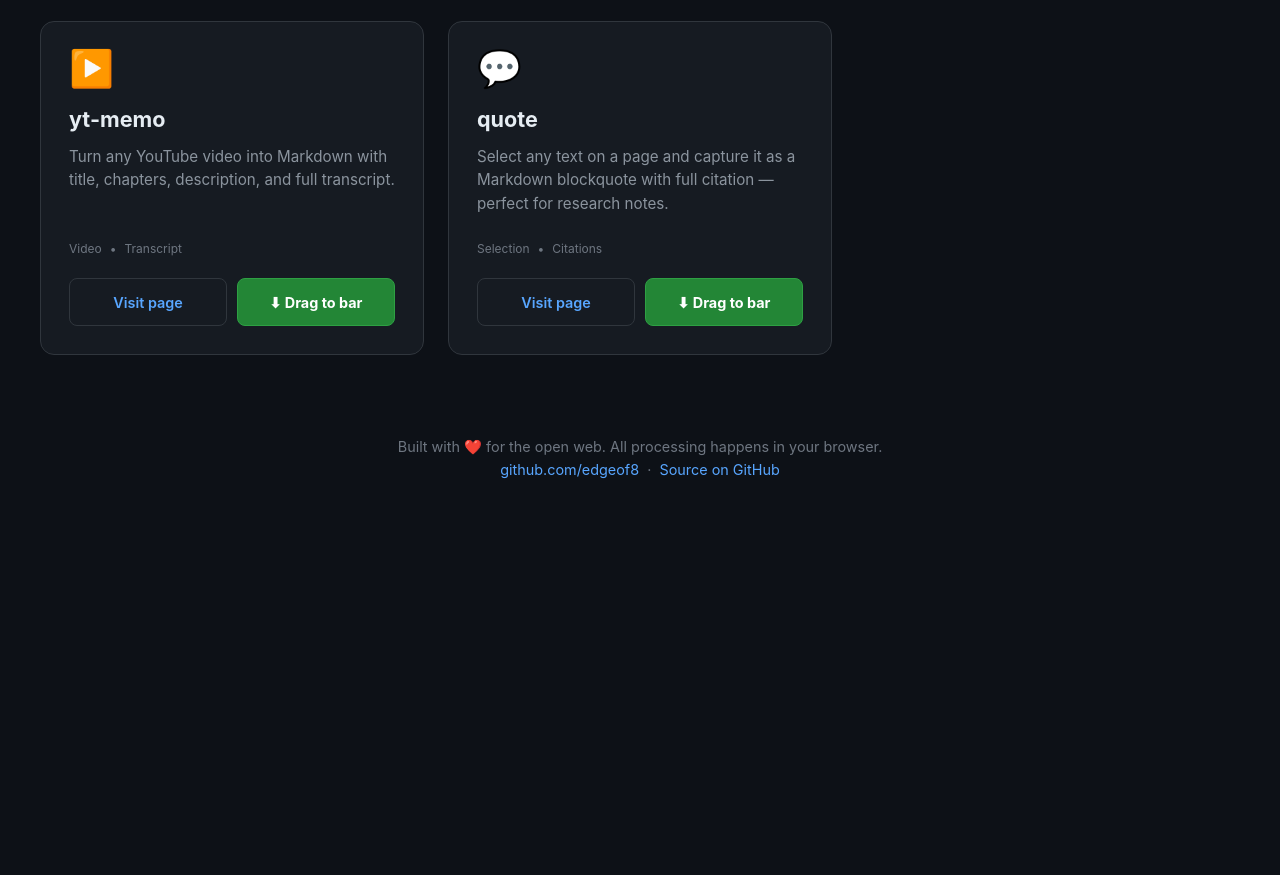
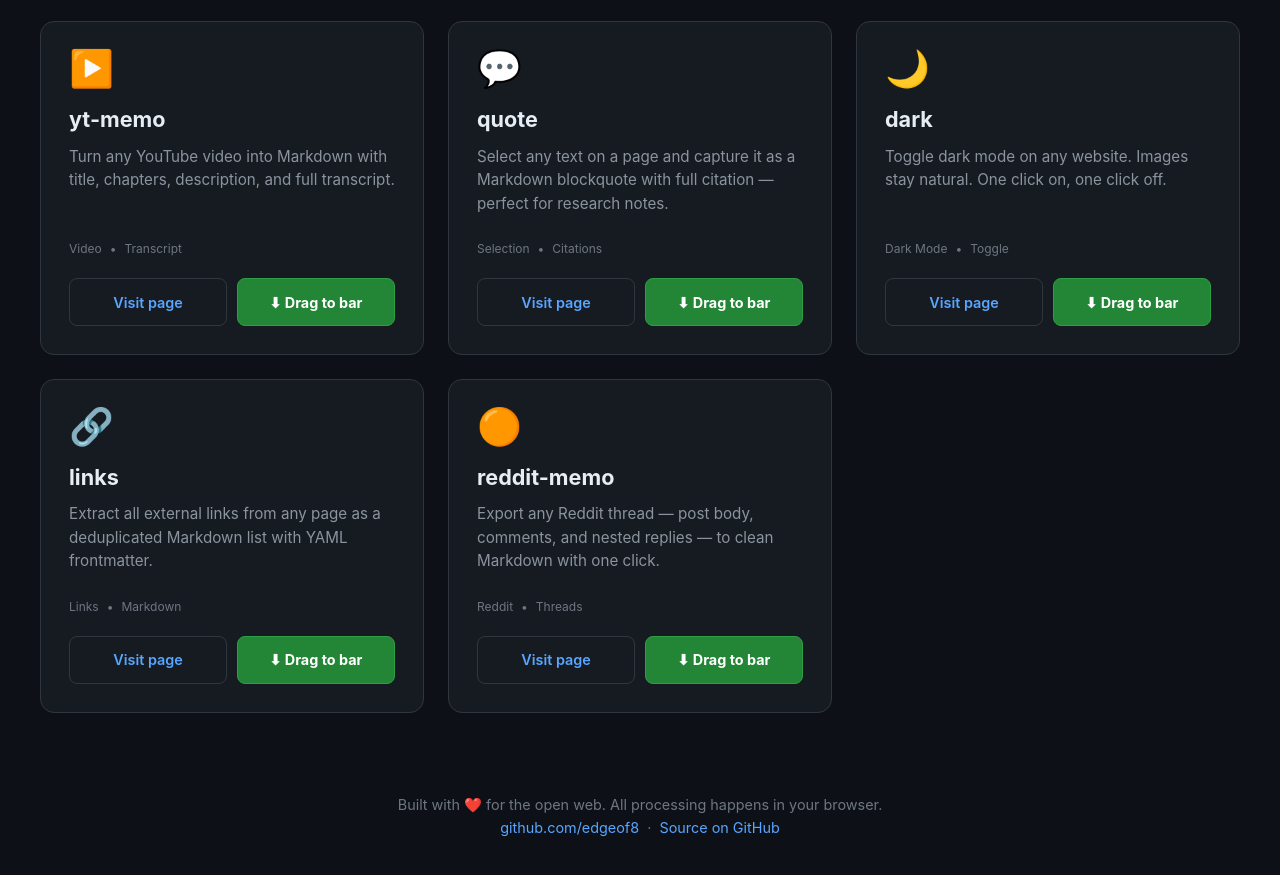
Before and after one commit to edgeof8/bml-tools, a website: page index.html in a window 1280 px wide. Shown: the part 1732-2607 px from the top of the page. Before the commit the page ends 2309 px from the top, so only its background shows below. Drawn offline with Linux system fonts and the light colour scheme.

Commit message:
feat: Add new tools for dark mode toggle and external link extraction in index.html

```diff
--- a/index.html
+++ b/index.html
@@ -383,6 +383,42 @@
         </div>
       </div>
 
+      <!-- dark -->
+      <div class="tool-card">
+        <div class="icon">🌙</div>
+        <h3>dark</h3>
+        <p class="desc">Toggle dark mode on any website. Images stay natural. One click on, one click off.</p>
+        <div class="meta"><span>Dark Mode</span> • <span>Toggle</span></div>
+        <div class="actions">
+          <a href="https://edgeof8.github.io/dark/" class="tool-link">Visit page</a>
+          <a data-tool="dark" class="bookmarklet" onclick="handleBookmarkletClick(event, this)">⬇ Drag to bar</a>
+        </div>
+      </div>
+
+      <!-- links -->
+      <div class="tool-card">
+        <div class="icon">🔗</div>
+        <h3>links</h3>
+        <p class="desc">Extract all external links from any page as a deduplicated Markdown list with YAML frontmatter.</p>
+        <div class="meta"><span>Links</span> • <span>Markdown</span></div>
+        <div class="actions">
+          <a href="https://edgeof8.github.io/links/" class="tool-link">Visit page</a>
+          <a data-tool="links" class="bookmarklet" onclick="handleBookmarkletClick(event, this)">⬇ Drag to bar</a>
+        </div>
+      </div>
+
+      <!-- reddit-memo -->
+      <div class="tool-card">
+        <div class="icon">🟠</div>
+        <h3>reddit-memo</h3>
+        <p class="desc">Export any Reddit thread — post body, comments, and nested replies — to clean Markdown with one click.</p>
+        <div class="meta"><span>Reddit</span> • <span>Threads</span></div>
+        <div class="actions">
+          <a href="https://edgeof8.github.io/reddit-memo/" class="tool-link">Visit page</a>
+          <a data-tool="reddit-memo" class="bookmarklet" onclick="handleBookmarkletClick(event, this)">⬇ Drag to bar</a>
+        </div>
+      </div>
+
     </div>
 
     <div class="footer">
@@ -405,7 +441,10 @@
       'toc':        "javascript:(function(){var s=document.createElement('script');s.src='https://edgeof8.github.io/toc/toc.js?v='+Date.now();document.body.appendChild(s);})()",
       'x-memo':     "javascript:(function(){var s=document.createElement('script');s.src='https://edgeof8.github.io/x-memo/x-memo.js?v='+Date.now();document.body.appendChild(s);})()",
       'yt-memo':    "javascript:(function(){var s=document.createElement('script');s.src='https://edgeof8.github.io/yt-memo/yt-memo.js?v='+Date.now();document.body.appendChild(s);})()",
-      'quote':      "javascript:(function(){var s=document.createElement('script');s.src='https://edgeof8.github.io/quote/quote.js?v='+Date.now();document.body.appendChild(s);})()"
+      'quote':       "javascript:(function(){var s=document.createElement('script');s.src='https://edgeof8.github.io/quote/quote.js?v='+Date.now();document.body.appendChild(s);})()",
+      'dark':        "javascript:(function(){var s=document.createElement('script');s.src='https://edgeof8.github.io/dark/dark.js?v='+Date.now();document.body.appendChild(s);})()",
+      'links':       "javascript:(function(){var s=document.createElement('script');s.src='https://edgeof8.github.io/links/links.js?v='+Date.now();document.body.appendChild(s);})()",
+      'reddit-memo': "javascript:(function(){var s=document.createElement('script');s.src='https://edgeof8.github.io/reddit-memo/reddit-memo.js?v='+Date.now();document.body.appendChild(s);})()"
     };
 
     // Wire up real bookmarklet hrefs so drag-to-bar works
```
